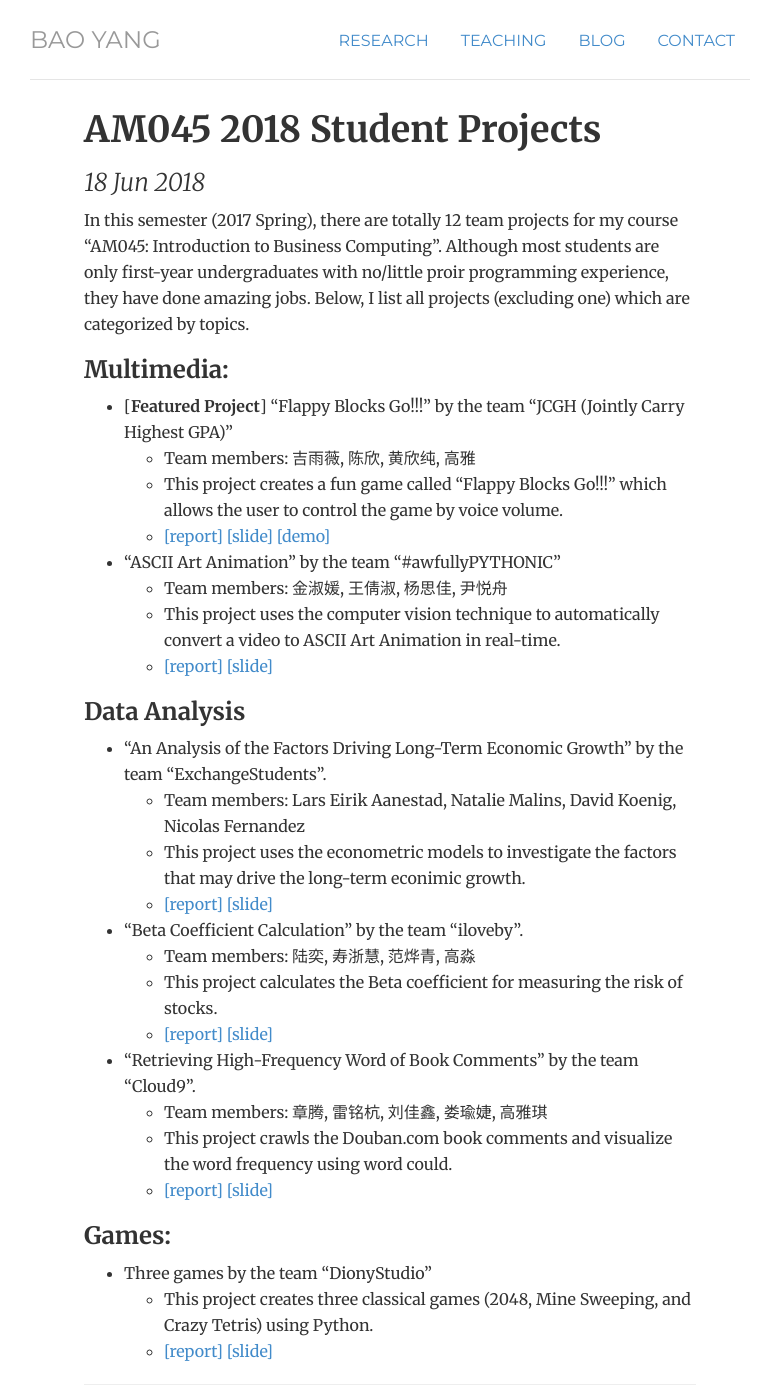
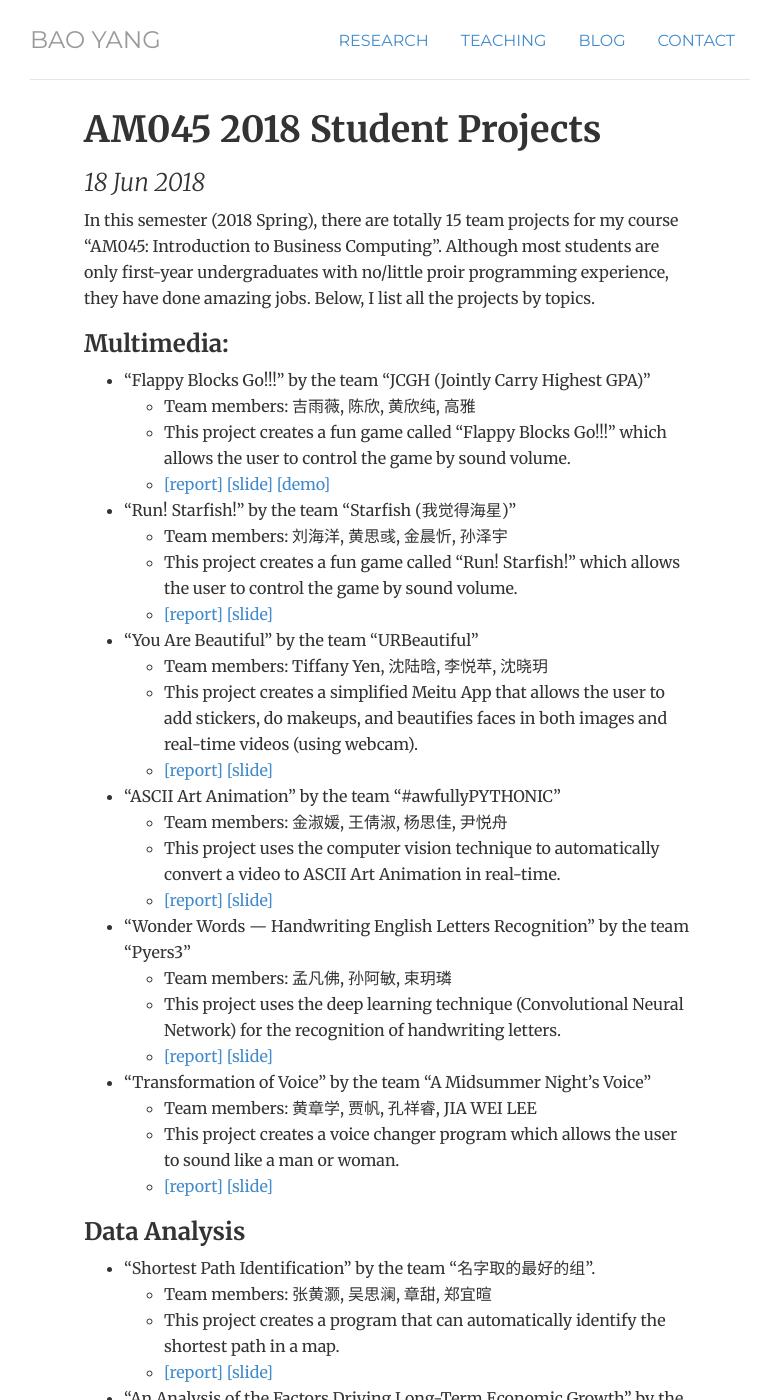
Before and after one commit to popeye007/popeye007.github.io, a Jekyll site: the page built from _posts/2018-06-18-am045-2018-student-projects.md, in a window 1280 px wide and 1400 px high. Shown: the whole window, without its empty margins (250-1012 px from the left). Built offline with Jekyll 4.4.1, drawn with Linux system fonts in a browser that asks for light colours; comment, search, counter and statistics services are not loaded; some of the changed text lies outside the part shown.

Commit message:
Signed-off-by: popeye007 <baoyang.nju@gmail.com>

```diff
--- a/_posts/2018-06-18-am045-2018-student-projects.md
+++ b/_posts/2018-06-18-am045-2018-student-projects.md
@@ -3,27 +3,61 @@ layout: post
 title: AM045 2018 Student Projects
 ---
 
-In this semester (2017 Spring), there are totally 12 team projects for my course "AM045: Introduction to Business Computing". Although most students are only first-year undergraduates with no/little proir programming experience, they have done amazing jobs. Below, I list all projects (excluding one) which are categorized by topics.
+In this semester (2018 Spring), there are totally 15 team projects for my course "AM045: Introduction to Business Computing". Although most students are only first-year undergraduates with no/little proir programming experience, they have done amazing jobs. Below, I list all the projects by topics.
 
 
 ### Multimedia:
-  - [**Featured Project**] "Flappy Blocks Go!!!" by the team "JCGH (Jointly Carry Highest GPA)"
+  - "Flappy Blocks Go!!!" by the team "JCGH (Jointly Carry Highest GPA)"
     + Team members: 吉雨薇, 陈欣, 黄欣纯, 高雅
-    + This project creates a fun game called "Flappy Blocks Go!!!" which allows the user to control the game by voice volume.
+    + This project creates a fun game called "Flappy Blocks Go!!!" which allows the user to control the game by sound volume.
     + [[report]](/files/am045-2018/JCHG_report.pdf) [[slide]](/files/am045-2018/JCHG_slide.pdf) [[demo]](/files/am045-2018/JCHG_demo.mp4)
 
+  - "Run! Starfish!" by the team "Starfish (我觉得海星)"
+    + Team members: 刘海洋, 黄思彧, 金晨忻, 孙泽宇
+    + This project creates a fun game called "Run! Starfish!" which allows the user to control the game by sound volume.
+    + [[report]](/files/am045-2018/Starfish_report.pdf) [[slide]](/files/am045-2018/Starfish_slide.pdf)
+
+  - "You Are Beautiful" by the team "URBeautiful"
+    + Team members: Tiffany Yen, 沈陆晗, 李悦苹, 沈晓玥
+    + This project creates a simplified Meitu App that allows the user to add stickers, do makeups, and beautifies faces in both images and real-time videos (using webcam).
+    + [[report]](/files/am045-2018/URBeautiful_report.pdf) [[slide]](/files/am045-2018/URBeautiful_slide.pdf)
 
   - "ASCII Art Animation" by the team "#awfullyPYTHONIC"
     + Team members: 金淑媛, 王倩淑, 杨思佳, 尹悦舟
     + This project uses the computer vision technique to automatically convert a video to ASCII Art Animation in real-time.
     + [[report]](/files/am045-2018/%23awfullyPYTHONIC_report.pdf) [[slide]](/files/am045-2018/%23awfullyPYTHONIC_slide.pdf)
 
+  - "Wonder Words — Handwriting English Letters Recognition" by the team "Pyers3"
+    + Team members: 孟凡佛, 孙阿敏, 束玥璘
+    + This project uses the deep learning technique (Convolutional Neural Network) for the recognition of handwriting letters.
+    + [[report]](/files/am045-2018/Pyers3_report.pdf) [[slide]](/files/am045-2018/Pyers3_slide.pdf)
+
+  - "Transformation of Voice" by the team "A Midsummer Night's Voice"
+    + Team members: 黄章学, 贾帆, 孔祥睿, JIA WEI LEE
+    + This project creates a voice changer program which allows the user to sound like a man or woman.
+    + [[report]](/files/am045-2018/MidsummerNight'sVoice_report.pdf) [[slide]](/files/am045-2018/MidsummerNight'sVoice_slide.pdf)
+
+
 ### Data Analysis
+  - "Shortest Path Identification" by the team "名字取的最好的组".
+    + Team members: 张黄灏, 吴思澜, 章甜, 郑宜暄
+    + This project creates a program that can automatically identify the shortest path in a map.
+    + [[report]](/files/am045-2018/名字取得最好的组_report.pdf) [[slide]](/files/am045-2018/名字取得最好的组_slide.pdf)
 
   - "An Analysis of the Factors Driving Long-Term Economic Growth" by the team "ExchangeStudents".
     + Team members: Lars Eirik Aanestad, Natalie Malins, David Koenig, Nicolas Fernandez
     + This project uses the econometric models to investigate the factors that may drive the long-term econimic growth.
     + [[report]](/files/am045-2018/ExcahngeStudents_report.pdf) [[slide]](/files/am045-2018/ExcahngeStudents_slide.pdf)
+
+  - "Job Data Analysis and Visualization based on ZPIN" by the team "QuatrayKill".
+    + Team members: 关若萱, 曹怡惠, 徐心娴, 夏瑞欣
+    + This project crawls the job data from ZPIN (智联招聘) and conduct the data analsis and visualization using Python.
+    + [[report]](/files/am045-2018/QuatrayKill_report.pdf) [[slide]](/files/am045-2018/QuatrayKill_slide.pdf)
+
+  - "Application of Enneagram in Human Resource Training" by the team "P.Y.T.H.O.N".
+    + Team members: Liu Tsz Kin, Leung Ka Huen
+    + This project create a program to calculate and visualize scores of the nine Enneagram personality types.
+    + [[report]](/files/am045-2018/PYTHON_report.pdf) [[slide]](/files/am045-2018/PYTHON_slide.pdf)
 
   - "Beta Coefficient Calculation" by the team "iloveby".
     + Team members: 陆奕, 寿浙慧, 范烨青, 高淼
@@ -35,7 +69,19 @@ In this semester (2017 Spring), there are totally 12 team projects for my course
     + This project crawls the Douban.com book comments and visualize the word frequency using word could.
     + [[report]](/files/am045-2018/Cloud9_report.pdf) [[slide]](/files/am045-2018/Cloud9_slide.pdf)
 
+
 ### Games:
+  - "Here Come Aliens!" by the team "X-Grils"
+    + Team members: 朱芙蓉, 刘颖, 周韩韵, Wendy Zhou
+    + This project creates fun game called "Here Come Aliens!" using Python.
+    + [[report]](/files/am045-2018/X-Girls_report.pdf) [[slide]](/files/am045-2018/X-Girls_slide.pdf)
+
+  - "Fat Worm" by the team "WeNeedCache/Cash"
+    + Team members: Vanessa Jia Lu How Hok Lin, Karina Elena Liang Liang, Hyuntae Jang, Jinwoo Jeong
+    + This project creates fun game called "Fat Worm" using Python.
+    + [[report]](/files/am045-2018/WeNeedCache(Cash)_report.pdf) [[slide]](/files/am045-2018/WeNeedCache(Cash)_slide.pdf)
+
   - Three games by the team "DionyStudio"
+    + Team members: 薛见悦, 周浩博, 宋姜康宏, Man Hua Tao
     + This project creates three classical games (2048, Mine Sweeping, and Crazy Tetris) using Python.
     + [[report]](/files/am045-2018/DionyStudio_report.pdf) [[slide]](/files/am045-2018/DionyStudio_slide.pdf)
```
